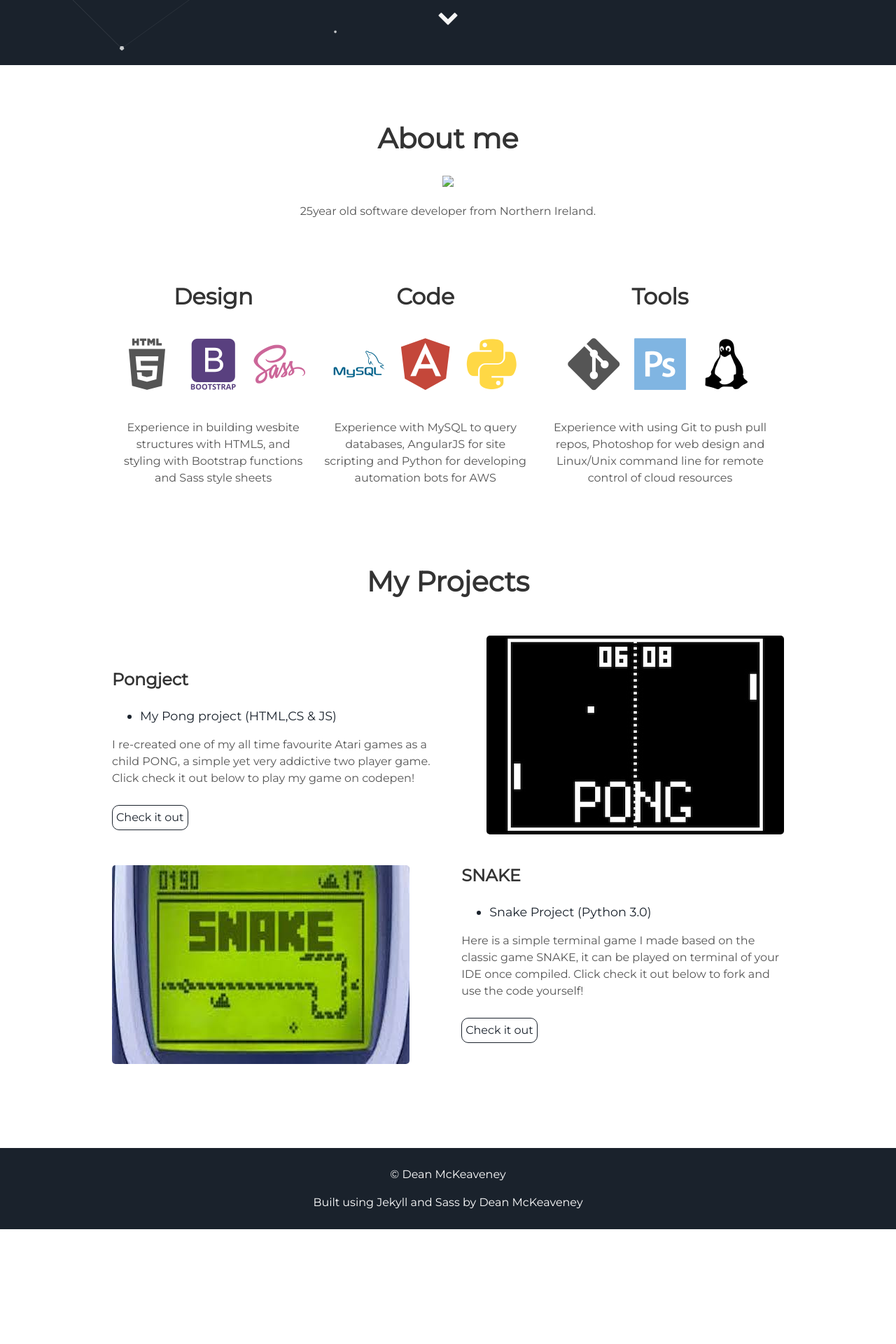
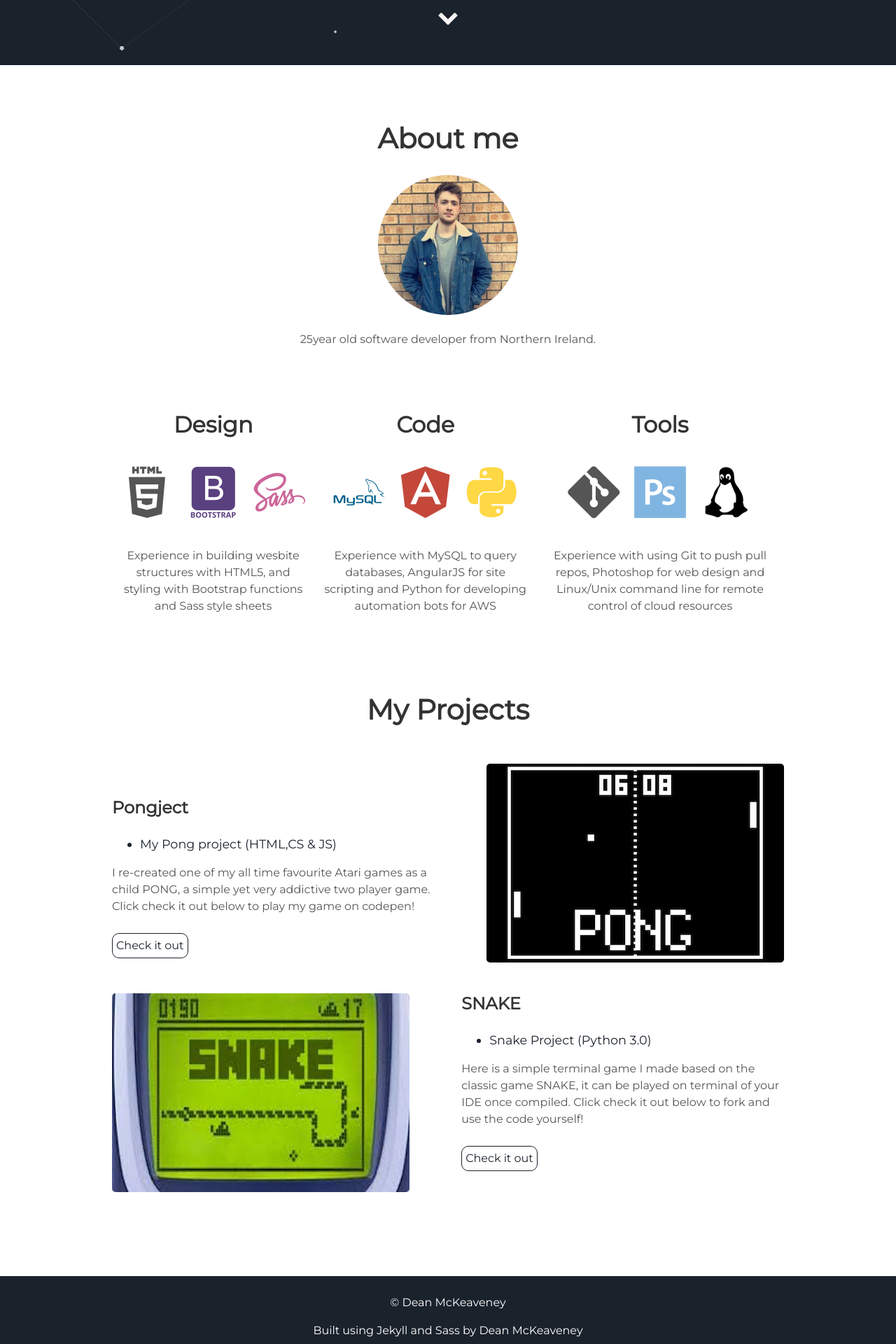
Before and after one commit to DeanMcK123/Portfolio2.0, a Jekyll site: the page built from index.html, in a window 1280 px wide. Shown: the part 807-2727 px from the top of the page at 70% size. Built offline with Jekyll 4.4.1, drawn with Linux system fonts in a browser that asks for light colours; before the commit the page ends 2563 px from its top, so only the background shows below that.

Commit message:
commit main

```diff
--- a/_includes/about.html
+++ b/_includes/about.html
@@ -1,9 +1,13 @@
  <div class="user-details">
   <h1> About me </h1>
 
-  <div class="avatar">
-    <img src="{{ " /assets/img/avatar.jpeg" | prepend: site.baseurl }}" style="width:200px" />
-  </div>
+<img class="avatar" src="{{ "/assets/img/avatar.jpeg" | prepend: site.baseurl }}" style="width:200px"/>
+
+<style>
+  .avatar {
+  border-radius: 50%;
+}
+</style>
 
   <p> {{site.user_description}} </p>
 </div>
@@ -13,23 +17,20 @@
       <i class="devicon-html5-plain-wordmark"></i>
       <i class="devicon-bootstrap-plain-wordmark colored"></i>
       <i class="devicon-sass-original colored"></i>
-    <p>Experience in building wesbite structures with HTML5, and styling with Bootstrap functions and Sass style sheets
-    </p>
+      <p>Experience in building wesbite structures with HTML5, and styling with Bootstrap functions and Sass style sheets </p>
     </div>
     <div class="tech">
       <h2>Code</h2>
       <i class="devicon-mysql-plain-wordmark colored"></i>
       <i class="devicon-angularjs-plain colored"></i>
       <i class="devicon-python-plain colored"></i>
-    <p>Experience with MySQL to query databases, AngularJS for site scripting and Python for developing automation bots
-      for AWS</p>
+      <p>Experience with MySQL to query databases, AngularJS for site scripting and Python for developing automation bots for AWS</p>
     </div>
     <div class="tech">
       <h2>Tools</h2>
       <i class="devicon-git-plain"></i>
       <i class="devicon-photoshop-plain colored"></i>
       <i class="devicon-linux-plain colored"></i>
-    <p>Experience with using Git to push pull repos, Photoshop for web design and Linux/Unix command line for remote
-      control of cloud resources</p>
+      <p>Experience with using Git to push pull repos, Photoshop for web design and Linux/Unix command line for remote control of cloud resources</p>
     </div>
 </div>
--- a/src/styles/_about.scss
+++ b/src/styles/_about.scss
@@ -5,10 +5,6 @@
   @media only screen and (min-width: $cut) {
     width: 80%;
   }
-}
-
-.avatar {
-  border-radius: 50%;
 }
 
 .tech {
```
Lines whose indentation alone changed are shown as unchanged.
